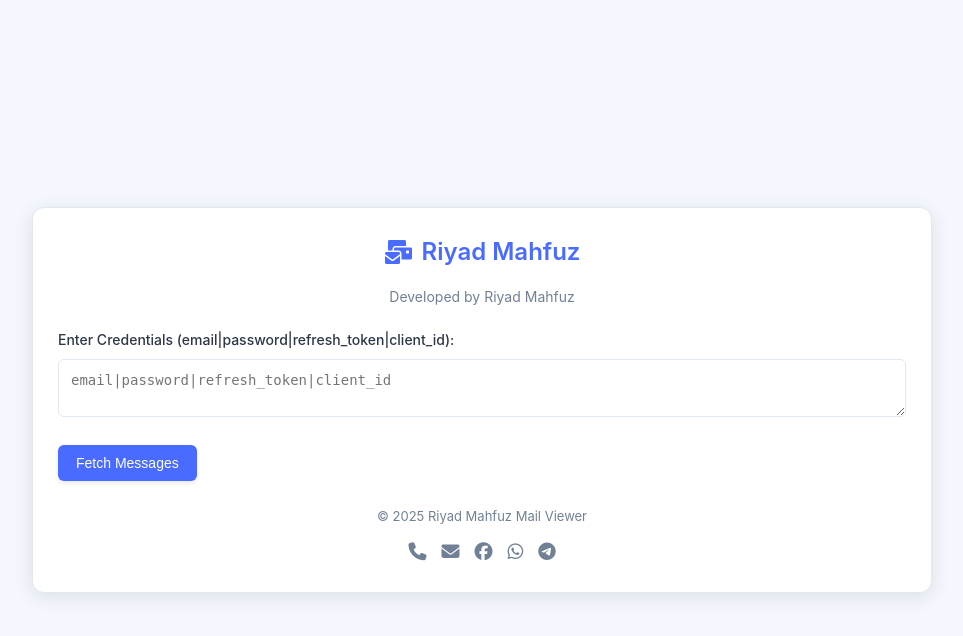
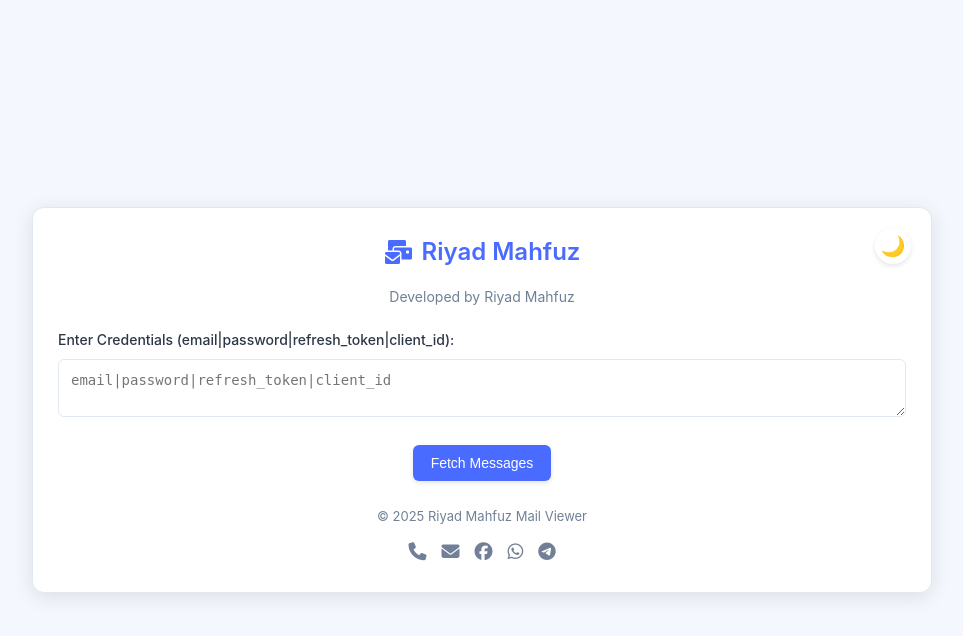
Before and after one commit to xiyad143/flask-otp-app, a Flask app: page / in a window 1280 px wide. Shown: the top 636 px of the page, without its empty margins (158-1121 px from the left). Run offline with Flask 3, Linux system fonts and the light colour scheme.

Commit message:
Update index.html

```diff
--- a/templates/index.html
+++ b/templates/index.html
@@ -25,6 +25,18 @@
             --telegram: #0088cc; /* Telegram brand color */
         }
 
+        /* Dark mode variables */
+        .dark-mode {
+            --primary: #5d7bff;
+            --primary-dark: #4a6bff;
+            --secondary: #1a2236;
+            --bg: #0f172a;
+            --text: #e2e8f0;
+            --text-light: #94a3b8;
+            --accent: #1e293b;
+            --border: #334155;
+        }
+
         * { margin: 0; padding: 0; box-sizing: border-box; }
         body {
             font-family: 'Inter', 'Roboto', 'Segoe UI', sans-serif;
@@ -36,6 +48,7 @@
             padding: 20px;
             color: var(--text);
             line-height: 1.6;
+            transition: background 0.3s, color 0.3s;
         }
 
         .container {
@@ -46,6 +59,8 @@
             padding: 25px;
             box-shadow: 0 4px 20px rgba(0, 0, 0, 0.1);
             border: 1px solid var(--border);
+            transition: background 0.3s, border-color 0.3s;
+            position: relative;
         }
 
         h1 {
@@ -101,6 +116,7 @@
             resize: vertical;
             background: var(--accent);
             transition: border 0.3s, box-shadow 0.3s;
+            color: var(--text);
         }
         .form-group textarea:focus {
             border-color: var(--primary);
@@ -108,6 +124,12 @@
             outline: none;
         }
 
+        /* Centered submit button */
+        .submit-container {
+            display: flex;
+            justify-content: center;
+            margin-bottom: 20px;
+        }
         button {
             padding: 10px 18px;
             border: none;
@@ -226,6 +248,11 @@
         .otp-section button {
             padding: 6px 12px;
             font-size: 12px;
+            float: left;
+            margin-right: 10px;
+        }
+        .otp-section p {
+            clear: both;
         }
 
         .inbox-section {
@@ -250,6 +277,7 @@
             margin-bottom: 10px;
             background: var(--accent);
             transition: border 0.3s, box-shadow 0.3s;
+            color: var(--text);
         }
         .inbox-section input[type="text"]:focus {
             border-color: var(--primary);
@@ -359,6 +387,30 @@
         .contact-link.whatsapp:hover { color: var(--whatsapp); }
         .contact-link.telegram:hover { color: var(--telegram); }
 
+        /* Dark mode toggle button */
+        .theme-toggle {
+            position: absolute;
+            top: 20px;
+            right: 20px;
+            background: none;
+            border: none;
+            font-size: 20px;
+            cursor: pointer;
+            color: var(--text-light);
+            transition: all 0.3s;
+            padding: 5px;
+            border-radius: 50%;
+            width: 36px;
+            height: 36px;
+            display: flex;
+            align-items: center;
+            justify-content: center;
+        }
+        .theme-toggle:hover {
+            background: var(--secondary);
+            color: var(--primary);
+        }
+
         @media (max-width: 600px) {
             .container { padding: 18px; }
             button, .action-btn { padding: 8px 14px; }
@@ -366,11 +418,21 @@
             .account-info h3, .otp-section h3, .inbox-section h3 { font-size: 15px; }
             .contact-info, .contact-link { font-size: 14px; }
             .modal-content { width: 95%; padding: 15px; }
+            .theme-toggle {
+                top: 15px;
+                right: 15px;
+                font-size: 18px;
+            }
         }
     </style>
 </head>
 <body>
     <div class="container">
+        <!-- Theme Toggle Button -->
+        <button class="theme-toggle" id="theme-toggle" aria-label="Toggle dark mode">
+            <span id="theme-icon">🌙</span>
+        </button>
+
         <!-- Header -->
         <h1><i class="fas fa-mail-bulk"></i> Riyad Mahfuz</h1>
         <p class="subtitle">Developed by Riyad Mahfuz</p>
@@ -386,7 +448,9 @@
                 <label for="credentials">Enter Credentials (email|password|refresh_token|client_id):</label>
                 <textarea name="credentials" id="credentials" placeholder="email|password|refresh_token|client_id" required></textarea>
             </div>
-            <button type="submit">Fetch Messages</button>
+            <div class="submit-container">
+                <button type="submit">Fetch Messages</button>
+            </div>
         </form>
 
         <!-- Account Info and Button Group -->
@@ -481,6 +545,35 @@
     </div>
 
     <script>
+        // Dark mode functionality
+        const themeToggle = document.getElementById('theme-toggle');
+        const themeIcon = document.getElementById('theme-icon');
+        const prefersDarkScheme = window.matchMedia('(prefers-color-scheme: dark)');
+
+        // Check localStorage for theme preference or use system preference
+        const currentTheme = localStorage.getItem('theme') ||
+                           (prefersDarkScheme.matches ? 'dark' : 'light');
+
+        if (currentTheme === 'dark') {
+            document.body.classList.add('dark-mode');
+            themeIcon.textContent = '☀';
+        } else {
+            themeIcon.textContent = '🌙';
+        }
+
+        // Toggle theme
+        themeToggle.addEventListener('click', () => {
+            document.body.classList.toggle('dark-mode');
+            const theme = document.body.classList.contains('dark-mode') ? 'dark' : 'light';
+            localStorage.setItem('theme', theme);
+
+            if (theme === 'dark') {
+                themeIcon.textContent = '☀';
+            } else {
+                themeIcon.textContent = '🌙';
+            }
+        });
+
         document.addEventListener('DOMContentLoaded', () => {
             const successAlert = document.getElementById('success-alert');
             const errorAlert = document.getElementById('error-alert');
```
